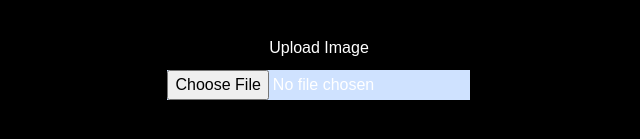
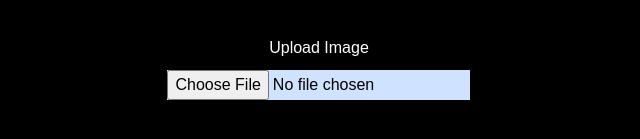
Before and after one commit to oviematthew/imagetotextapp, a React (Vite) app: page / in a window 1280 px wide. Shown: the part 397-536 px from the top of the page, without its empty margins (321-961 px from the left). Built offline with nearby package versions, Linux system fonts and the light colour scheme.

Commit message:
repositioned

```diff
--- a/src/App.css
+++ b/src/App.css
@@ -41,6 +41,7 @@ Button{
 
 input[type="file" i]{
   background-color: #CFE2FF;
+  color: #000;
 }
 
 .result{
@@ -53,7 +54,7 @@ input[type="file" i]{
 
 .box-image, .box-result{
   padding: 20px;
-  background-color: #a6bad7;
+  background-color: #90a3bd;
 }
 
 .alert{
```
